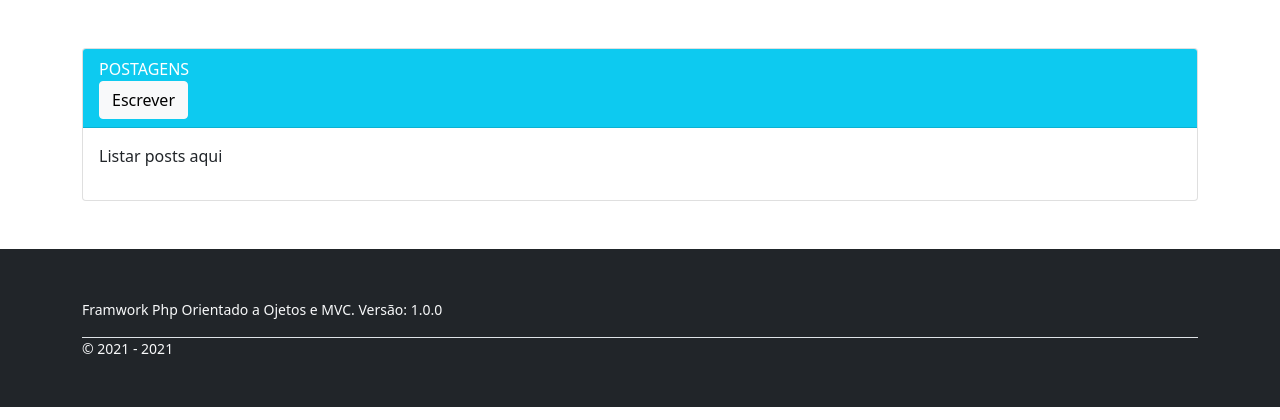
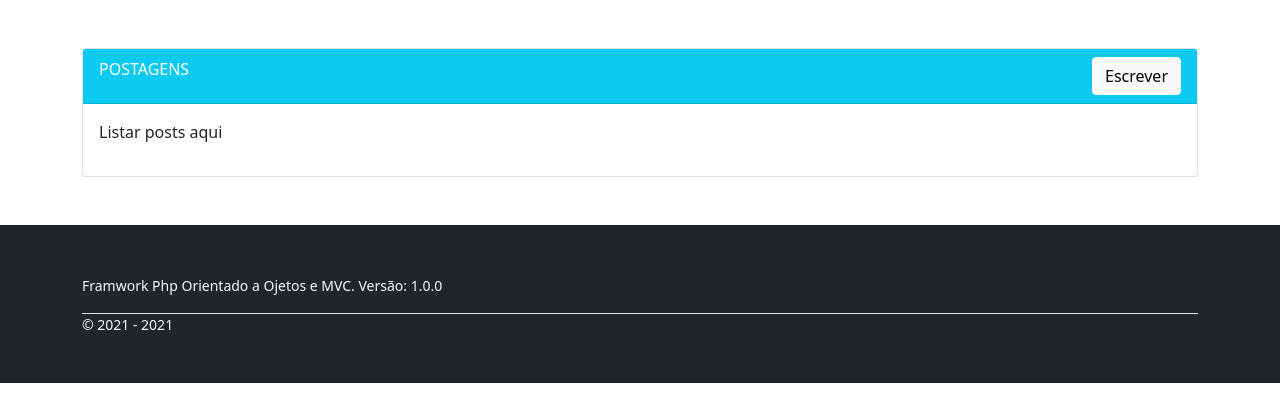
Before and after one commit to ThiagoHouse/frameworkPhp, a PHP site: page /frameworkPhp/posts in a window 1280 px wide. Shown: the part 70-490 px from the top of the page. Run offline with PHP 8.4, Linux system fonts and the light colour scheme.

Commit message:
Corrige alinhamento do botão

```diff
--- a/app/Views/posts/index.php
+++ b/app/Views/posts/index.php
@@ -3,12 +3,12 @@
     <div class="card">
         <div class="card-header bg-info text-white">
             POSTAGENS
-            <div class="float-right">
-                <a href="<?=URL?>/posts/cadastrar" class="btn btn-light">Escrever</a>
-            </div>
+                <div class="float-end">
+                    <a href="<?=URL?>/posts/cadastrar" class="btn btn-light">Escrever</a>
+                </div>
         </div>
         <div class="card-body">
-            <p>Listar posts aqui </p>
+            <p>Listar posts aqui</p>
         </div>
     </div>
 
```
